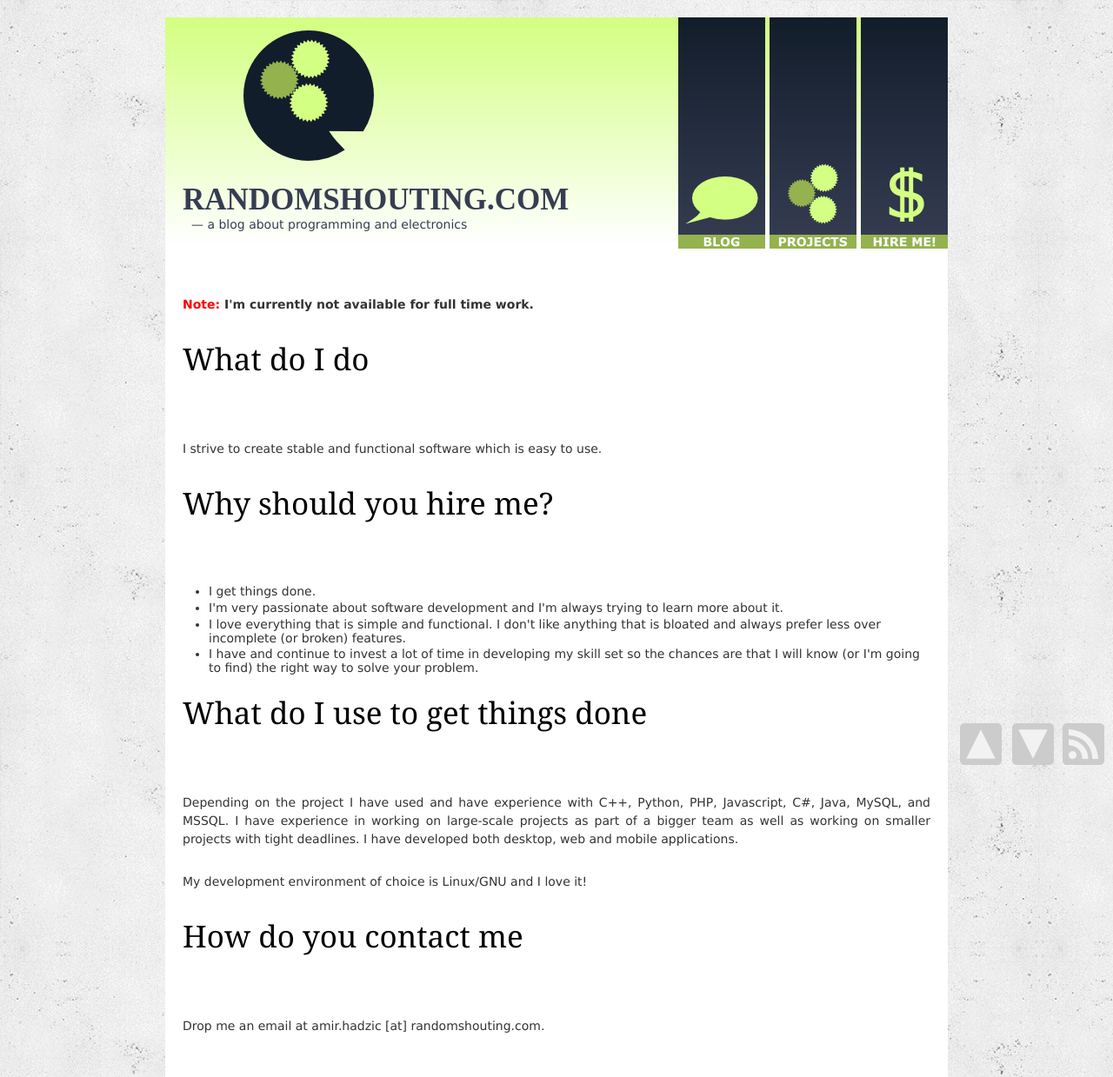
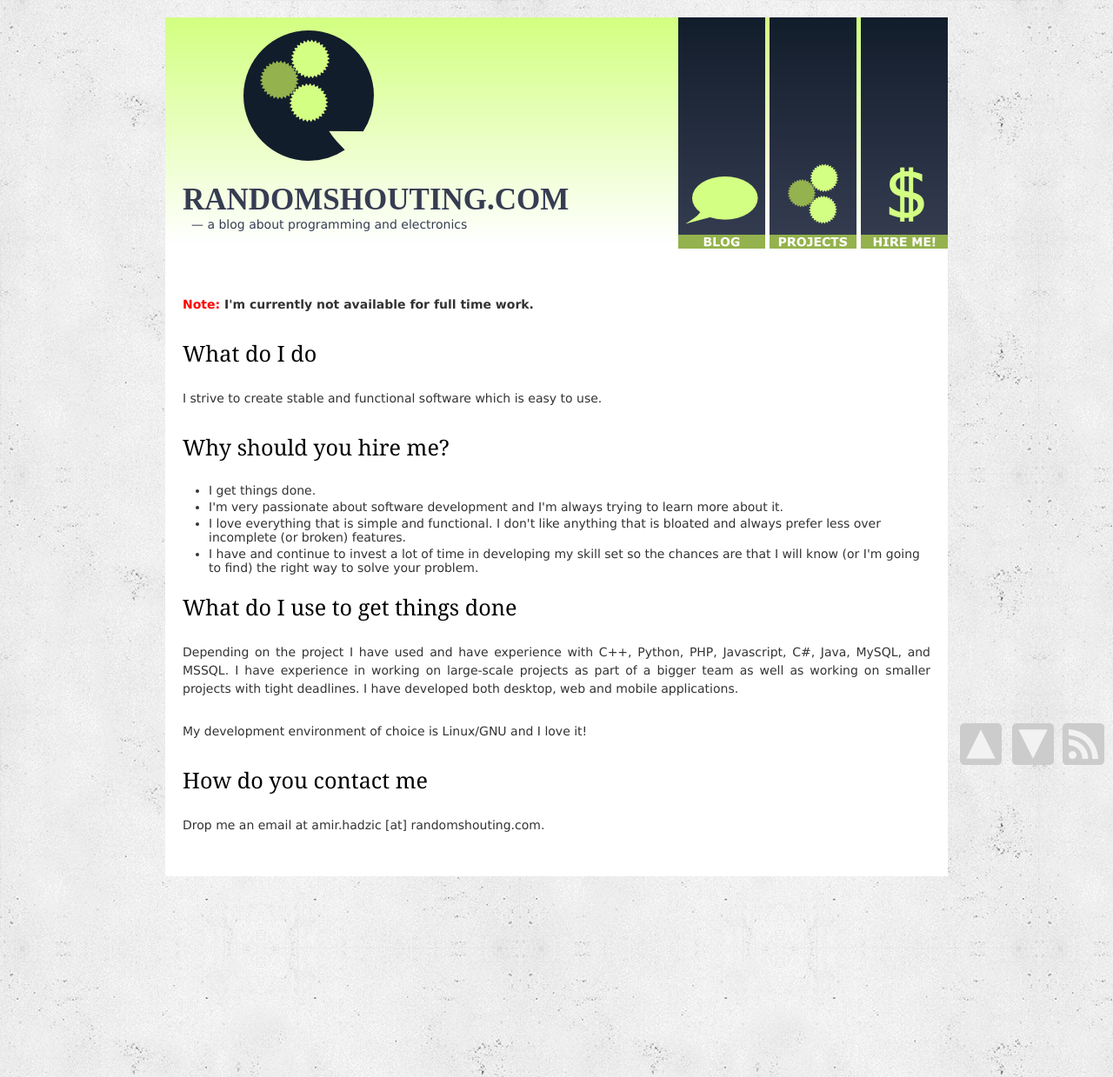
Before and after one commit to amir-hadzic/amir-hadzic.github.com, a Jekyll site: the page built from hireme.html, in a window 1280 px wide. Shown: the whole page at 87% size. Built offline with Jekyll 4.4.1, drawn with Linux system fonts in a browser that asks for light colours; some web fonts are replaced; Markdown is read by kramdown in place of the engine named in the settings.

Commit message:
Change header margins and use h2 instead of h1 on hire me page.

```diff
--- a/hireme.html
+++ b/hireme.html
@@ -5,11 +5,11 @@ title: Randomshouting | Amir Hadžić | Hire me
 
 <p><b><font color="red">Note:</font> I'm currently not available for full time work.</b></p>
 
-<h1>What do I do</h1>
+<h2>What do I do</h2>
 
 <p>I strive to create stable and functional software which is easy to use.</p>
 
-<h1>Why should you hire me?</h1>
+<h2>Why should you hire me?</h2>
 
 <ul>
     <li>I get things done.</li>
@@ -18,12 +18,12 @@ title: Randomshouting | Amir Hadžić | Hire me
     <li>I have and continue to invest a lot of time in developing my skill set so the chances are that I will know (or I'm going to find) the right way to solve your problem.</li>
 </ul>
 
-<h1>What do I use to get things done</h1>
+<h2>What do I use to get things done</h2>
 
 <p>Depending on the project I have used and have experience with C++, Python, PHP, Javascript, C#, Java, MySQL, and MSSQL. I have experience in working on large-scale projects as part of a bigger team as well as working on smaller projects with tight deadlines. I have developed both desktop, web and mobile applications.</p>
 
 <p>My development environment of choice is Linux/GNU and I love it!</p>
 
-<h1>How do you contact me</h1>
+<h2>How do you contact me</h2>
 
 <p>Drop me an email at amir.hadzic [at] randomshouting.com.</p>
--- a/static/style.css
+++ b/static/style.css
@@ -93,16 +93,15 @@ a {
 h1, h2, h3, h4, h5, h6 {
     color: black;
     font-family: Georgia, Times, serif;
+    margin-bottom: 1em;
 }
 
 h1 {
     font-size: 2.5em;
-    margin-bottom: 2em;
 }
 
 h2 {
     font-size: 1.8em;
-    margin-bottom: 1.0em;
 }
 
 #wrapper
```
